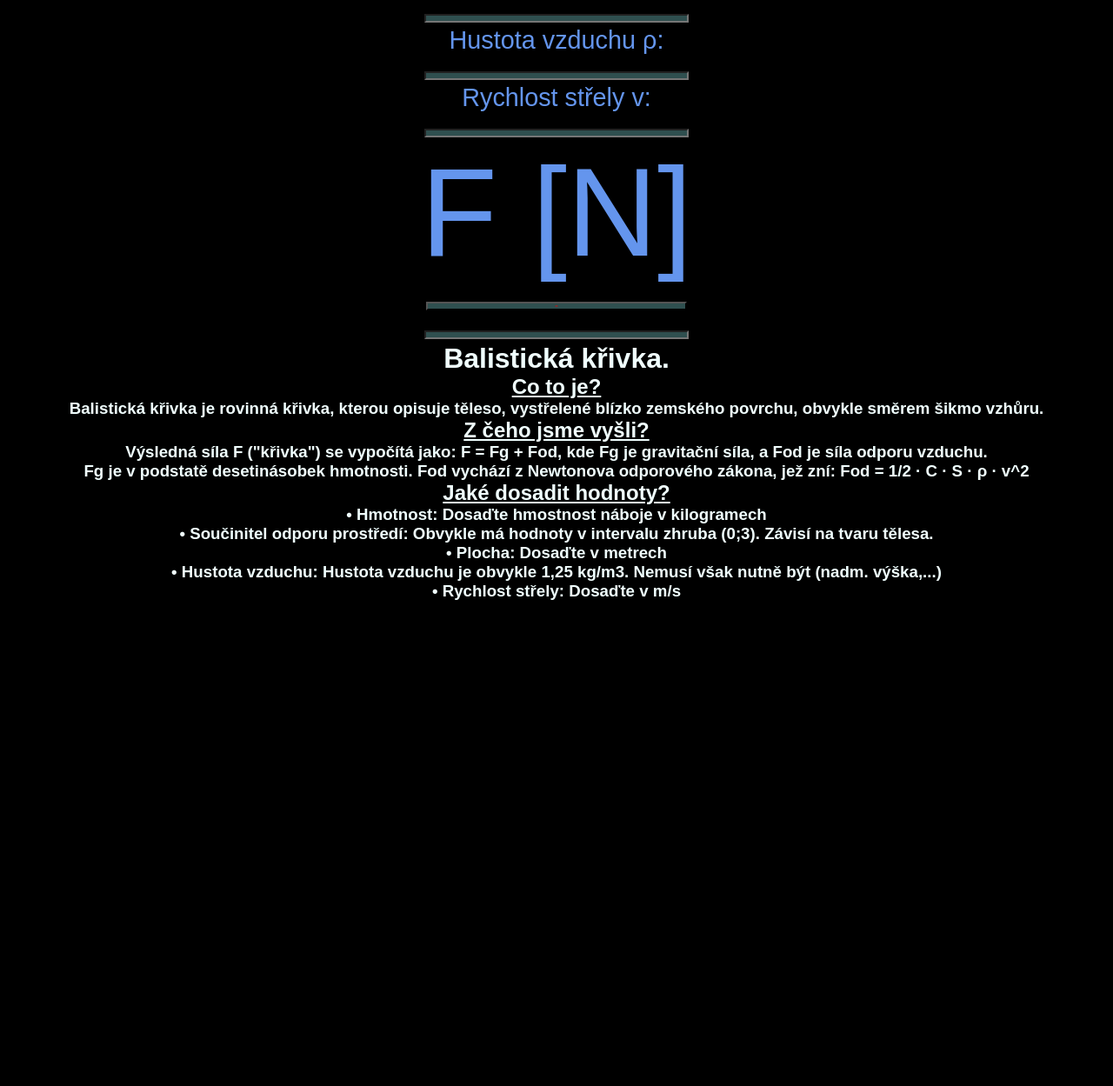
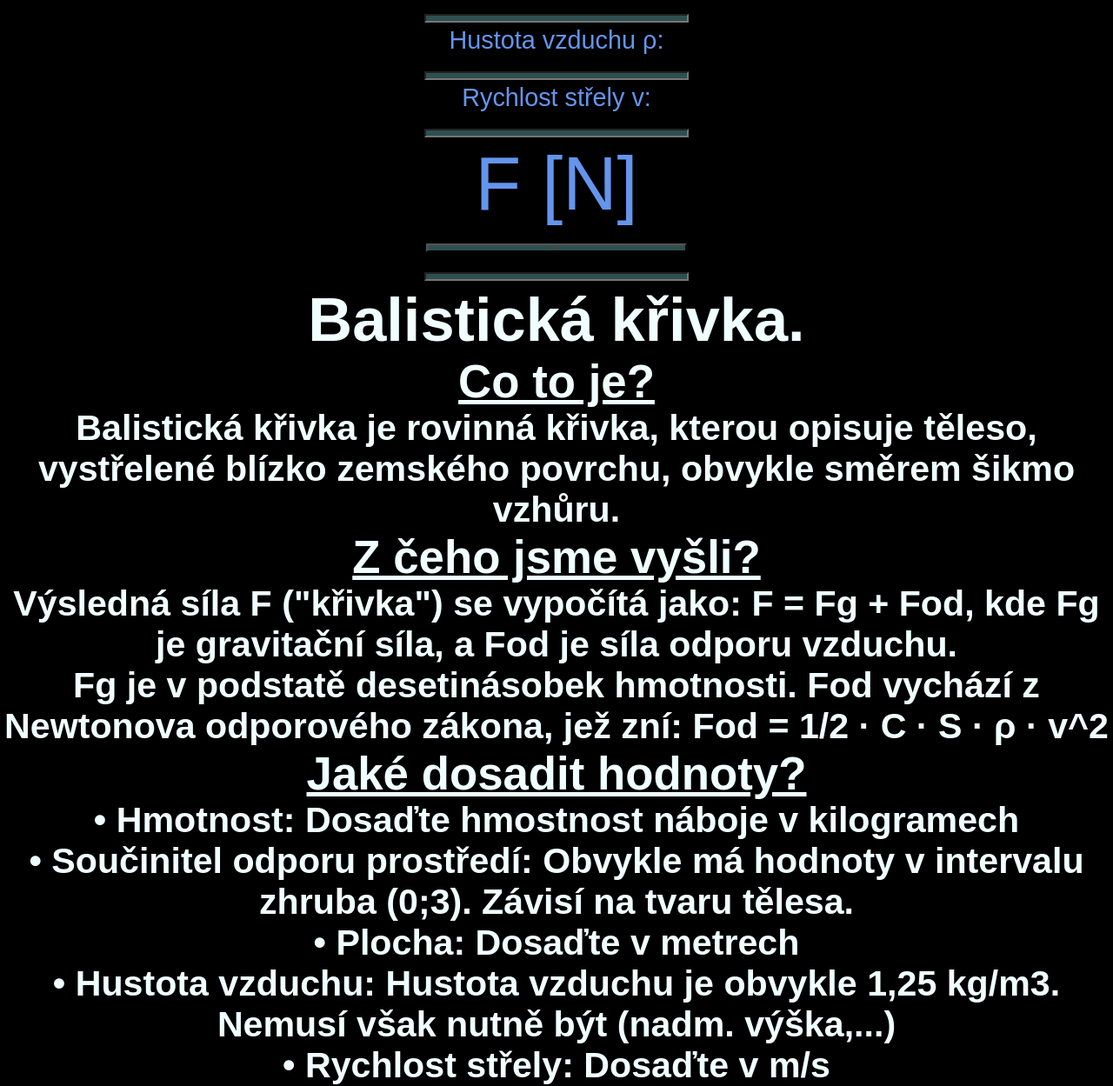
Before and after one commit to Johny1235/johnyreal.cz, a PHP site: page /subsites/krivka.html in a window 1280 px wide. Shown: the part 168-1417 px from the top of the page at 87% size. Before the commit the page ends 858 px from the top, so only its background shows below. Run offline with PHP 8.4, Linux system fonts and the light colour scheme; some web fonts are replaced.

Commit message:
Update krivka.css

```diff
--- a/subcss/krivka.css
+++ b/subcss/krivka.css
@@ -27,7 +27,7 @@
 }
 #f
 {
-    font-size: 5em;
+    font-size: 3em;
 }
 #rovnitko
 {
@@ -38,3 +38,7 @@
 {
     text-decoration: underline;
 }
+.popis
+{
+    font-size: 2.2em;
+}
```
